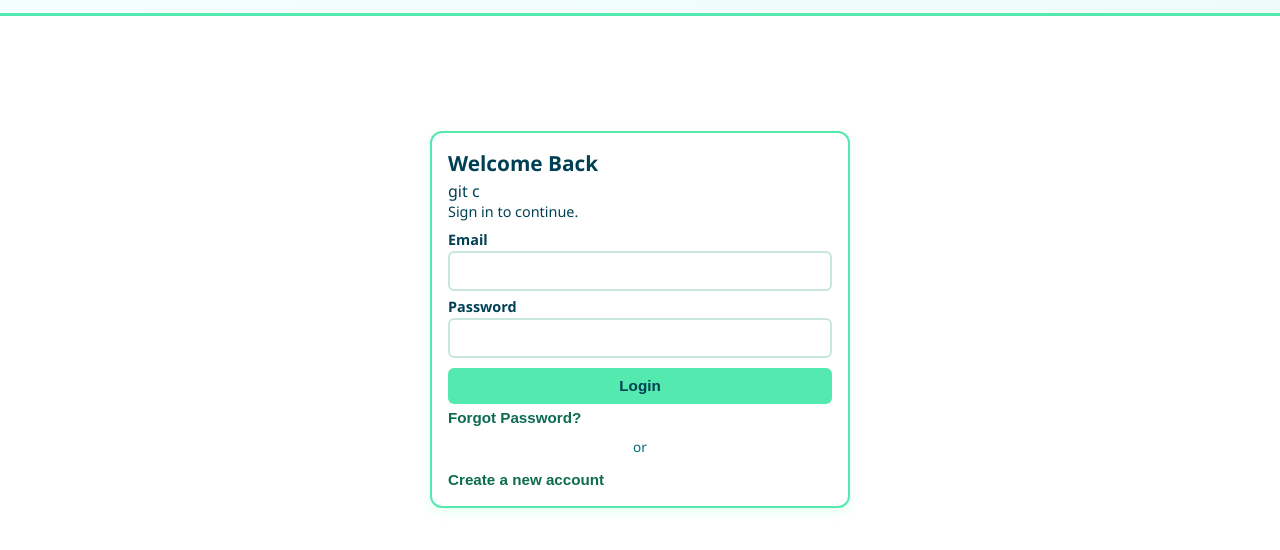
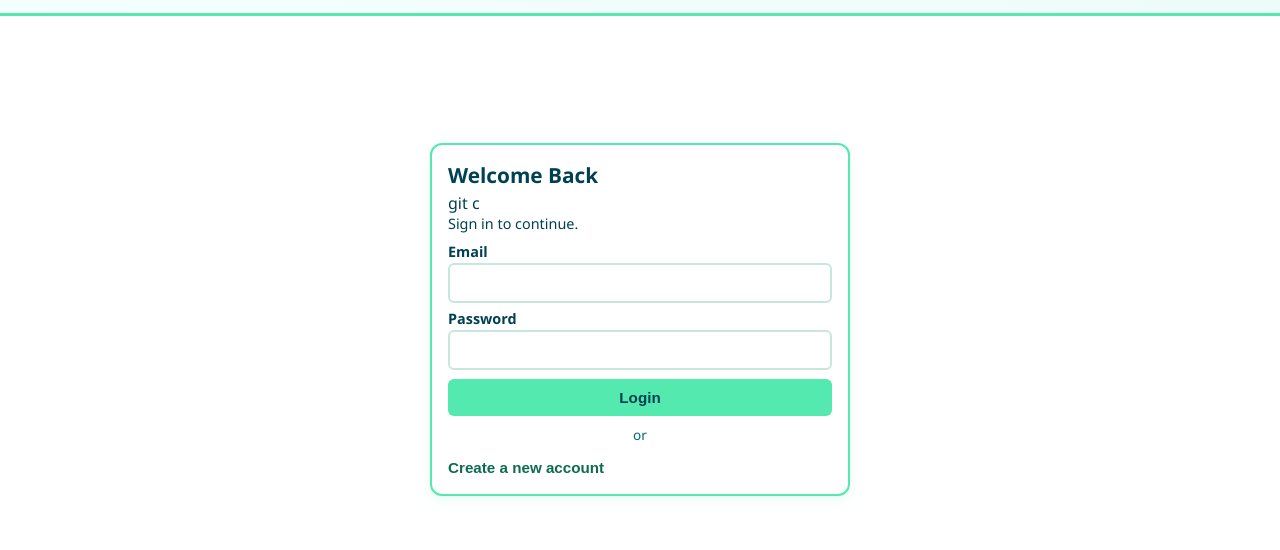
Before and after one commit to elizabethfavre/OTG2026, a website with bundled scripts: page index.html in a window 1280 px wide. Shown: the part 178-728 px from the top of the page. Built offline with nearby package versions, Linux system fonts and the light colour scheme.

Commit message:
Disable forgot password feature - pending email service setup

```diff
--- a/index.html
+++ b/index.html
@@ -60,7 +60,8 @@
         <button type="submit">Login</button>
       </form>
       <p id="loginError" class="error hidden">Invalid credentials or login failed.</p>
-      <button id="forgotPasswordBtn" class="link-btn">Forgot Password?</button>
+      <!-- Forgot Password button - DISABLED FOR NOW (email service needs setup) -->
+      <!-- <button id="forgotPasswordBtn" class="link-btn">Forgot Password?</button> -->
       <div class="divider">or</div>
       <button id="showSignup" class="link-btn">Create a new account</button>
 
@@ -95,7 +96,7 @@
         <p id="signupMessage" class="intro"></p>
       </form>
 
-      <!-- Forgot Password Modal -->
+      <!-- Forgot Password Modal - DISABLED FOR NOW (email service needs setup)
       <div id="forgotPasswordModal" class="modal hidden">
         <div class="modal-content">
           <div class="modal-header">
@@ -111,6 +112,7 @@
           <p id="forgotPasswordMessage" class="modal-message hidden"></p>
         </div>
       </div>
+      -->
 
       <!-- Modal Backdrop -->
       <div id="modalBackdrop" class="modal-backdrop hidden"></div>
```
Also changed, not shown: app.js (+9 -2 lines).
